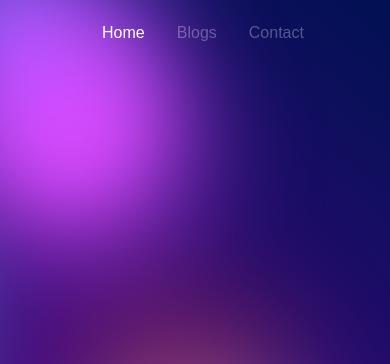
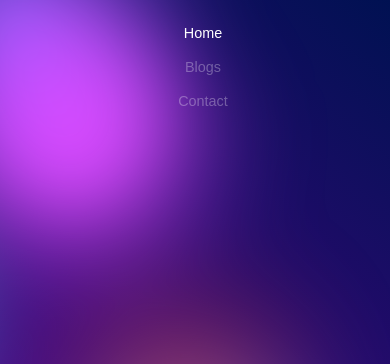
Before and after one commit to juliusknl/my-first-website, a website: page index.html in a window 390 px wide. Shown: the top 364 px of the page. Drawn offline with Linux system fonts and the light colour scheme; a web font is replaced by a local one.

Commit message:
next try

```diff
--- a/common.css
+++ b/common.css
@@ -62,3 +62,25 @@ nav ul {
     color: white;
     opacity: 1;
   }
+  @media (max-width: 768px) {
+    header {
+        padding: 1rem 0.5rem;
+    }
+
+    header .container {
+        flex-direction: column;
+    }
+
+    nav ul {
+        flex-direction: column;
+        align-items: center;
+    }
+
+    nav ul li {
+        margin: 0.5rem 0;
+    }
+
+    nav ul li a {
+        font-size: 0.9rem;
+    }
+}
--- a/style.css
+++ b/style.css
@@ -82,6 +82,8 @@ html {
     background: linear-gradient(40deg, var(--color-bg1), var(--color-bg2));
     top: 0;
     left: 0;
+    animation: openUp 1s ease-out forwards;
+    transform-origin: center center;
 
     svg {
       display: none;
@@ -235,5 +237,12 @@ html {
         object-fit: contain;
       }
     }
-
+    @keyframes openUp {
+      0% {
+        transform: scale(0);
+      }
+      100% {
+        transform: scale(1);
+      }
+    }
   }
```
